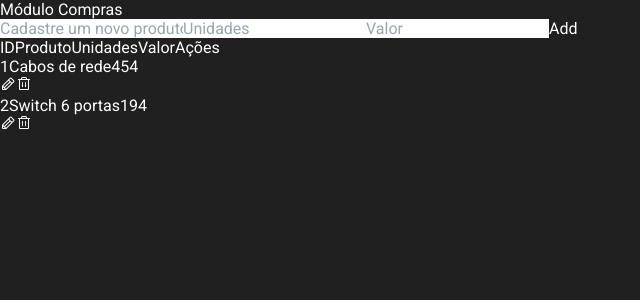
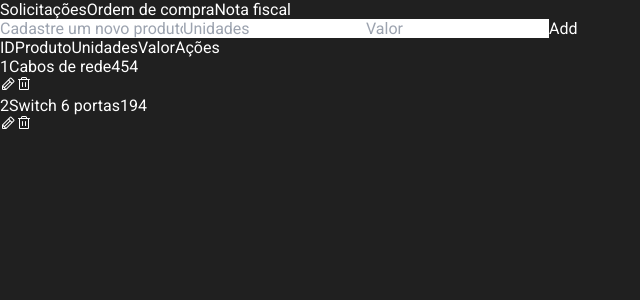
Before and after one commit to dufrtss/compras, a React (Vite) app: page / in a window 1280 px wide. Shown: the top 300 px of the page, without its empty margins (0-640 px from the left). Built offline with nearby package versions, Linux system fonts and the light colour scheme.

Commit message:
wip navigation section :pretzel:

```diff
--- a/src/App.tsx
+++ b/src/App.tsx
@@ -23,7 +23,17 @@ function App() {
 	return (
 		<>
 			<div className='flex flex-col  items-center justify-center bg-gray-950 h-52 gap-8'>
-				<h2 className=''>Módulo Compras</h2>
+				<div className='flex justify-center gap-4'>
+					<a className='hover:border-b-2 hover:-mb-2 hover:border-cyan-500 cursor-pointer pointer-events-none opacity-20'>
+						Solicitações
+					</a>
+					<a className='hover:border-b-2 hover:-mb-2 hover:border-cyan-500 cursor-pointer'>
+						Ordem de compra
+					</a>
+					<a className='hover:border-b-2 hover:-mb-2 hover:border-cyan-500 cursor-pointer pointer-events-none opacity-20'>
+						Nota fiscal
+					</a>
+				</div>
 
 				<div className='flex justify-center items-center gap-2'>
 					<input
```
